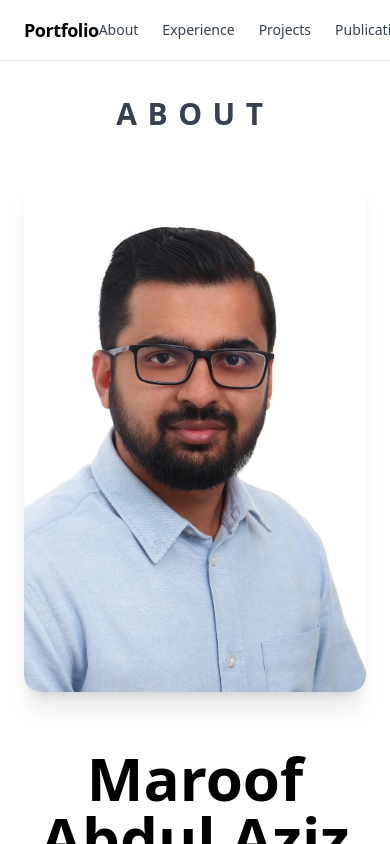
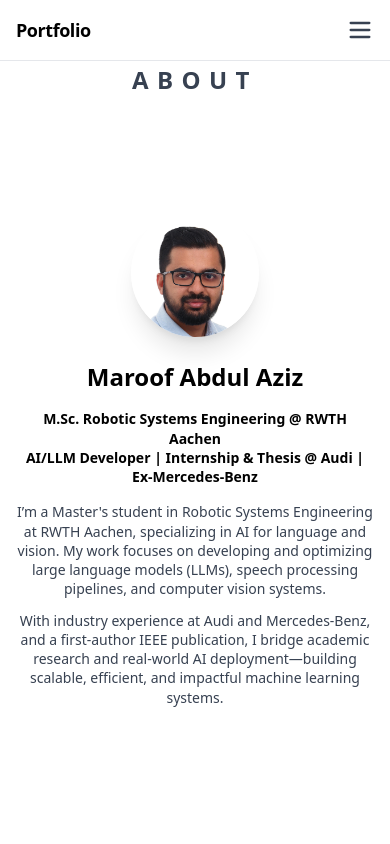
Before and after one commit to RoboMaroof/maroof-portfolio, a Next.js app: page / in a window 390 px wide. Built offline with nearby package versions, Linux system fonts and the light colour scheme.

Commit message:
Mobile responsiveness correction

```diff
--- a/app/components/ExperienceSection.js
+++ b/app/components/ExperienceSection.js
@@ -92,7 +92,6 @@ const TimelineItem = ({ title, company, date, points, projectId, logo, isLeft })
   </div>
 )
 
-
 export default function ExperienceSection() {
   const experiences = [
     {
@@ -143,18 +142,59 @@ export default function ExperienceSection() {
   return (
     <section
       id="experience"
-      className="snap-start min-h-screen bg-gray-200 px-6 pt-24"
+      className="snap-start min-h-screen bg-gray-200 px-4 sm:px-6 pt-24"
     >
       <h2 className="text-3xl font-bold text-center mb-8 tracking-[0.35em] text-gray-700">
         EXPERIENCE
       </h2>
-      <div className="relative max-w-6xl mx-auto flex flex-col gap-2">
-        {/* Central vertical line */}
-        <div className="absolute top-0 bottom-0 left-1/2 transform -translate-x-1/2 w-1 bg-gray-500 z-0" />
+      <div className="relative max-w-6xl mx-auto">
+        {/* Desktop timeline */}
+        <div className="hidden md:block relative flex flex-col gap-2">
+          <div className="absolute top-0 bottom-0 left-1/2 transform -translate-x-1/2 w-1 bg-gray-500 z-0" />
+          {experiences.map((exp, i) => (
+            <TimelineItem key={i} {...exp} isLeft={i % 2 === 0} />
+          ))}
+        </div>
 
-        {experiences.map((exp, i) => (
-          <TimelineItem key={i} {...exp} isLeft={i % 2 === 0} />
-        ))}
+        {/* Mobile horizontal timeline */}
+        <div className="md:hidden overflow-x-auto flex snap-x snap-mandatory space-x-6 px-1 pb-4">
+          {experiences.map((exp, i) => (
+            <div
+              key={i}
+              className="min-w-[85%] snap-start bg-white rounded-xl shadow p-4 flex-shrink-0"
+            >
+              <div className="flex flex-col items-center mb-4">
+                <div className="w-14 h-14 rounded-full border-4 border-white shadow bg-white flex items-center justify-center">
+                  <img
+                    src={`/images/${exp.logo}`}
+                    alt={exp.company}
+                    className="w-10 h-10 object-contain"
+                  />
+                </div>
+                <div className="h-1 w-16 bg-gray-400 mt-2" />
+              </div>
+              <h3 className="text-lg font-bold text-center">{exp.title}</h3>
+              <p className="text-sm text-gray-600 text-center">{exp.company}</p>
+              <p className="text-xs text-gray-400 text-center mb-2">{exp.date}</p>
+              <ul className="list-disc pl-5 text-sm text-gray-700 space-y-1 text-left">
+                {exp.points.map((pt, i) => (
+                  <li key={i}>{pt}</li>
+                ))}
+              </ul>
+              {exp.projectId && (
+                <button
+                  onClick={() => {
+                    const el = document.getElementById(exp.projectId)
+                    if (el) el.scrollIntoView({ behavior: 'smooth' })
+                  }}
+                  className="text-blue-600 text-sm mt-2 inline-block hover:underline"
+                >
+                  View Project ↘
+                </button>
+              )}
+            </div>
+          ))}
+        </div>
       </div>
     </section>
   )
--- a/app/components/Header.js
+++ b/app/components/Header.js
@@ -1,18 +1,45 @@
 'use client'
 
+import { useState } from 'react'
+import { Menu, X } from 'lucide-react'
+
 export default function Header() {
+  const [isOpen, setIsOpen] = useState(false)
+
   return (
     <header className="fixed top-0 left-0 right-0 z-50 bg-white border-b">
-      <div className="max-w-5xl mx-auto px-6 py-4 flex justify-between items-center">
+      <div className="max-w-5xl mx-auto px-4 sm:px-6 py-4 flex justify-between items-center">
         <h1 className="text-lg font-semibold tracking-tight">Portfolio</h1>
-        <nav className="space-x-6 text-sm font-medium text-gray-700">
+
+        {/* Desktop Nav */}
+        <nav className="hidden md:flex space-x-6 text-sm font-medium text-gray-700">
           <a href="#about" className="hover:underline">About</a>
           <a href="#experience" className="hover:underline">Experience</a>
           <a href="#projects" className="hover:underline">Projects</a>
           <a href="#publications" className="hover:underline">Publications</a>
           <a href="#contact" className="hover:underline">Contact</a>
         </nav>
+
+        {/* Mobile Menu Button */}
+        <button
+          className="md:hidden text-gray-700"
+          onClick={() => setIsOpen(!isOpen)}
+          aria-label="Toggle Menu"
+        >
+          {isOpen ? <X size={28} /> : <Menu size={28} />}
+        </button>
       </div>
+
+      {/* Mobile Dropdown Nav */}
+      {isOpen && (
+        <div className="md:hidden px-6 pb-4 space-y-2 text-sm font-medium text-gray-700 bg-white border-t">
+          <a href="#about" onClick={() => setIsOpen(false)} className="block hover:underline">About</a>
+          <a href="#experience" onClick={() => setIsOpen(false)} className="block hover:underline">Experience</a>
+          <a href="#projects" onClick={() => setIsOpen(false)} className="block hover:underline">Projects</a>
+          <a href="#publications" onClick={() => setIsOpen(false)} className="block hover:underline">Publications</a>
+          <a href="#contact" onClick={() => setIsOpen(false)} className="block hover:underline">Contact</a>
+        </div>
+      )}
     </header>
   )
 }
--- a/app/components/IntroSection.js
+++ b/app/components/IntroSection.js
@@ -5,33 +5,43 @@ export default function IntroSection() {
   return (
     <section
       id="about"
-      className="h-screen bg-white px-6 py-24 flex flex-col items-center"
+      className="min-h-screen bg-white px-4 sm:px-6 py-16 flex flex-col items-center"
     >
-      <h2 className="text-3xl font-bold text-center mb-12 tracking-[0.35em] text-gray-700">
+      <h2 className="text-2xl sm:text-3xl font-bold text-center mb-10 tracking-[0.35em] text-gray-700">
         ABOUT
       </h2>
 
-      <div className="flex-1 w-full flex flex-col md:flex-row items-center justify-center gap-14">
-        <div className="rounded-2xl shadow-xl transform transition-transform hover:scale-105 overflow-hidden">
-          <Image
-            src="/images/profile.jpg"
-            alt="Maroof"
-            width={384}
-            height={0}
-            className="rounded-2xl object-cover w-full h-auto"
-          />
+      {/* Layout switches on md */}
+      <div className="flex-1 w-full flex flex-col md:flex-row items-center justify-center gap-6 md:gap-14">
+        {/* Image Section */}
+        <div className="flex items-center justify-center w-full md:w-auto">
+          <div className="w-32 h-32 sm:w-40 sm:h-40 md:w-[384px] md:h-auto rounded-full md:rounded-2xl overflow-hidden shadow-xl transform transition-transform hover:scale-105">
+            <Image
+              src="/images/profile.jpg"
+              alt="Maroof"
+              width={384}
+              height={384}
+              className="object-cover w-full h-full"
+              style={{
+                objectPosition: 'top center'
+              }}
+            />
+          </div>
         </div>
 
-        <div className="w-full max-w-3xl text-center md:text-left">
-          <h1 className="text-6xl font-bold mb-6">Maroof Abdul Aziz</h1>
-          <p className="text-xl font-semibold leading-relaxed">
+        {/* Text Section */}
+        <div className="w-full max-w-3xl text-left md:text-left">
+          <h1 className="text-2xl sm:text-3xl md:text-6xl font-bold mb-4 md:mb-6 text-center md:text-left">
+            Maroof Abdul Aziz
+          </h1>
+          <p className="text-sm sm:text-base md:text-xl font-semibold leading-snug md:leading-relaxed text-center md:text-left">
             M.Sc. Robotic Systems Engineering @ RWTH Aachen<br />
             AI/LLM Developer | Internship & Thesis @ Audi | Ex-Mercedes-Benz
           </p>
-          <p className="mt-6 text-xl text-gray-700 leading-relaxed md:text-justify">
+          <p className="mt-4 text-sm sm:text-base md:text-xl text-gray-700 leading-snug md:leading-relaxed md:text-justify text-center md:text-left">
             I’m a Master's student in Robotic Systems Engineering at RWTH Aachen, specializing in AI for language and vision. My work focuses on developing and optimizing large language models (LLMs), speech processing pipelines, and computer vision systems.
           </p>
-          <p className="mt-4 text-xl text-gray-700 leading-relaxed md:text-justify">
+          <p className="mt-3 text-sm sm:text-base md:text-xl text-gray-700 leading-snug md:leading-relaxed md:text-justify text-center md:text-left">
             With industry experience at Audi and Mercedes-Benz, and a first-author IEEE publication, I bridge academic research and real-world AI deployment—building scalable, efficient, and impactful machine learning systems.
           </p>
         </div>
--- a/app/layout.js
+++ b/app/layout.js
@@ -8,7 +8,7 @@ export const metadata = {
 export default function RootLayout({ children }) {
   return (
     <html lang="en">
-      <body className="font-sans bg-white text-black relative pt-20 pb-20">
+      <body className="font-sans bg-white text-black relative pb-20 overflow-x-hidden">
         {children}
       </body>
     </html>
--- a/app/page.js
+++ b/app/page.js
@@ -8,8 +8,9 @@ import Footer from './components/Footer'
 
 export default function Home() {
   return (
-    <main>
+    <>
       <Header />
+      <main className="snap-y snap-mandatory overflow-y-scroll h-screen pt-20">
         <IntroSection />
         <ExperienceSection />
         <ProjectsSection />
@@ -17,5 +18,6 @@ export default function Home() {
         <ContactSection />
         <Footer />
       </main>
+    </>
   )
 }
--- a/styles/globals.css
+++ b/styles/globals.css
@@ -8,6 +8,7 @@ html {
 
 body {
   font-family: 'Inter', sans-serif;
+  @apply text-base;
 }
 
 html, body {
```
Lines whose indentation alone changed are shown as unchanged.
